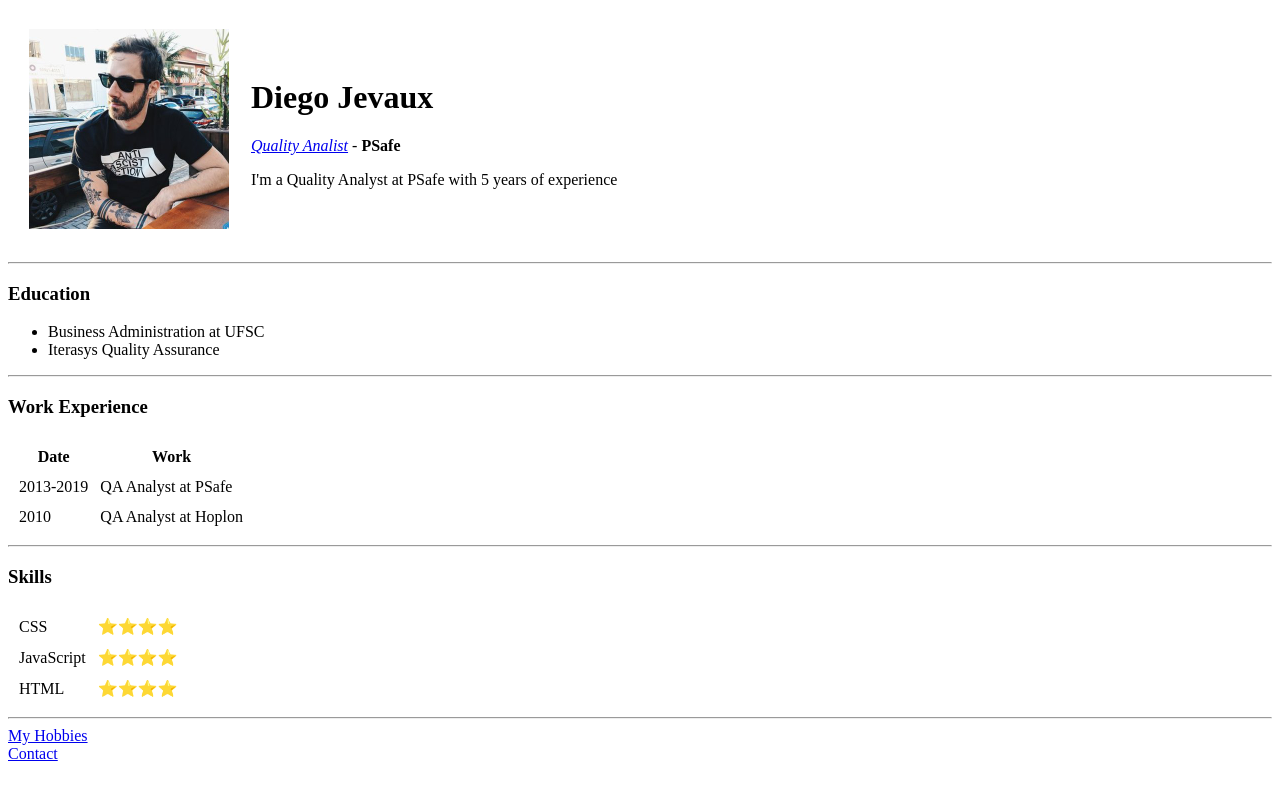
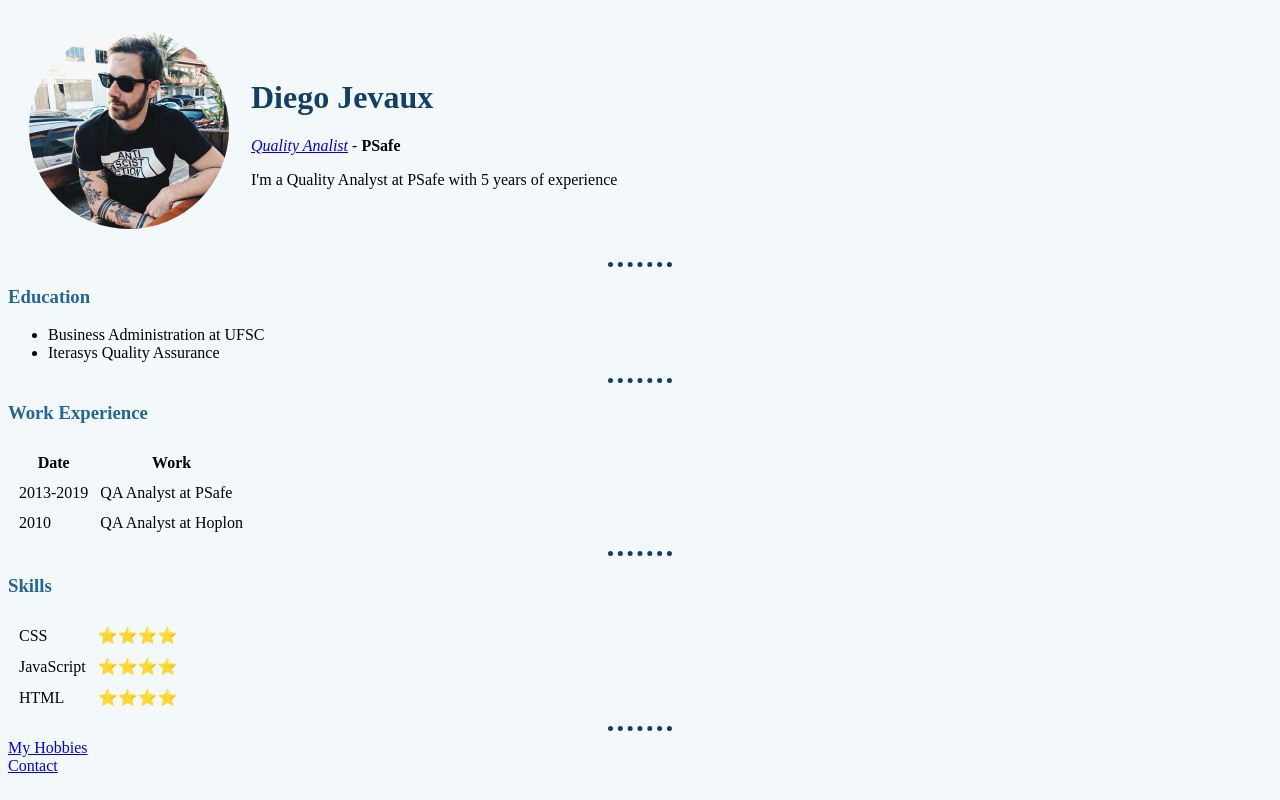
Before and after one commit to diegojevaux/cv, a plain HTML site: page index.html in a window 1280 px wide. Drawn offline with Linux system fonts and the light colour scheme.

Commit message:
Add files via upload

```diff
--- /dev/null
+++ b/css/styles.css
@@ -0,0 +1,24 @@
+body {
+  background-color: #f3f9fb;
+}
+
+hr {
+  border-style: none;
+  border-top-style: dotted;
+  border-color: #113f67;
+  border-width: 5px;
+  width: 5%;
+}
+
+h1 {
+  color: #113f67
+}
+
+h3{
+  color: #226597
+}
+
+.circular{
+  border-radius: 100%;
+
+}
--- a/index.html
+++ b/index.html
@@ -4,12 +4,16 @@
 <head>
   <meta charset="utf-8">
   <title>Diego CV</title>
+  <link rel="stylesheet" href="css/styles.css">
+
+
+
 </head>
 
 <body>
   <table cellspacing="20">
     <tr>
-      <td> <img src="images/diego.jpg" alt="diego profile image" height="200">
+      <td> <img class="profile circular" src="images/diego.jpg" alt="diego profile image" height="200">
       </td>
       <td>
         <h1>Diego Jevaux</h1>
```
Also changed, not shown: contact.html (+2 -0 lines), hobbies.html (+2 -0 lines).
